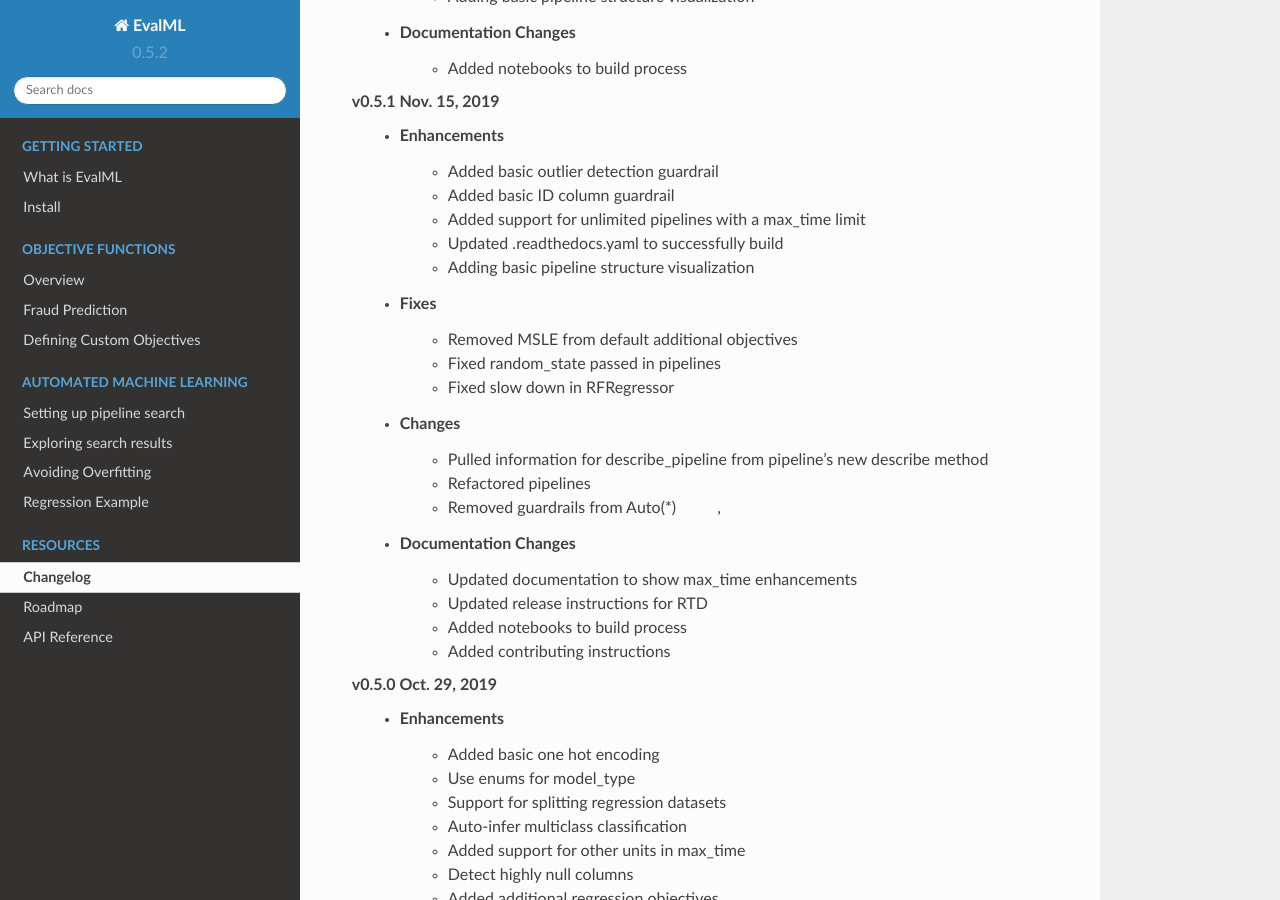
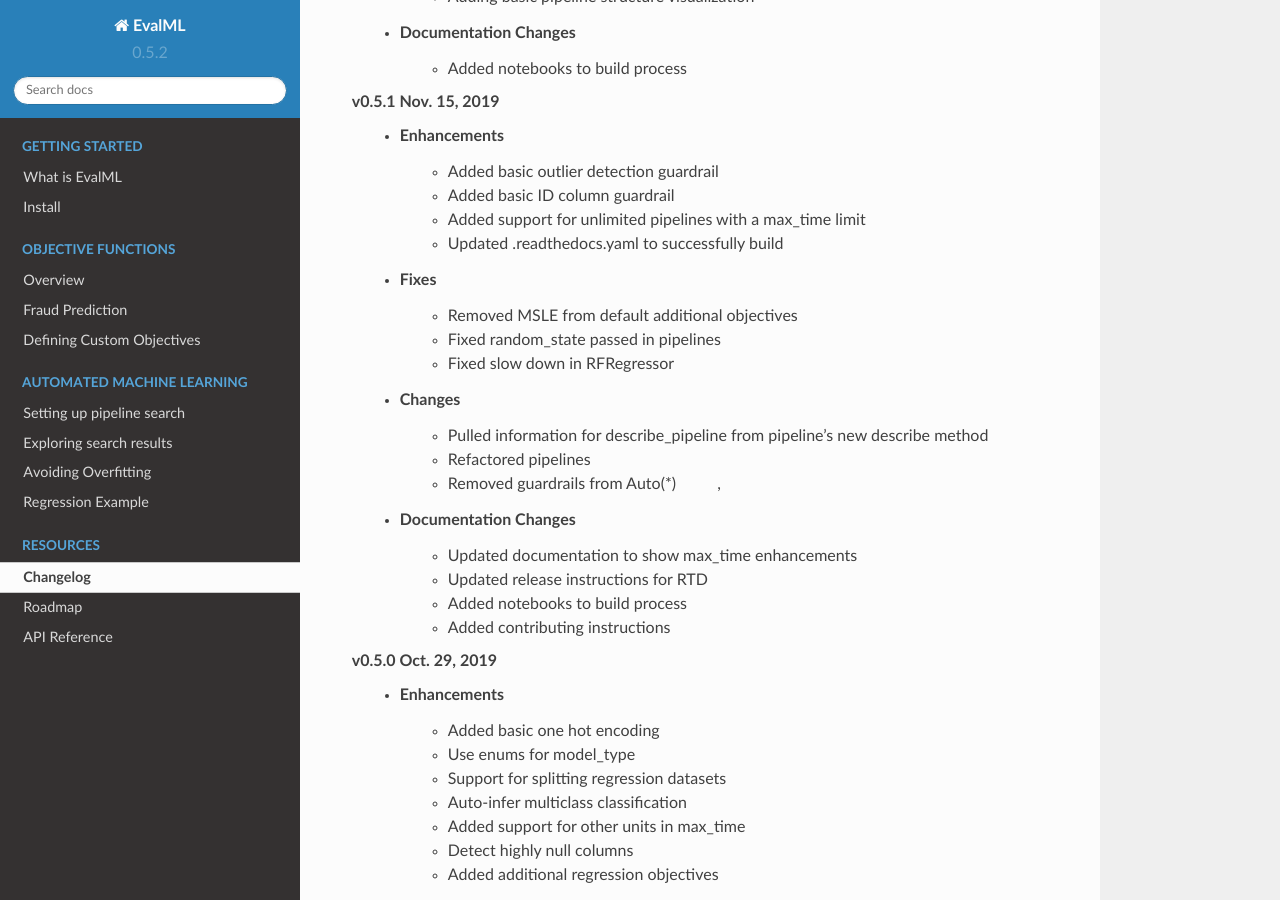
Before and after one commit to alteryx/evalml, a Sphinx documentation site: the page built from docs/source/changelog.rst, in a window 1280 px wide and 900 px high, scrolled down 609 px. Built offline with Sphinx 7.4.7 and the Read the Docs theme 2.0.0, drawn with Linux system fonts in a browser that asks for light colours; pages that are not in the unit, such as notebooks, are missing from menus.

Commit message:
fix dup in changelog

```diff
--- a/docs/source/changelog.rst
+++ b/docs/source/changelog.rst
@@ -27,7 +27,6 @@
         * Added basic ID column guardrail :pr:`135`
         * Added support for unlimited pipelines with a max_time limit :pr:`70`
         * Updated .readthedocs.yaml to successfully build :pr:`188`
-        * Adding basic pipeline structure visualization :pr:`211`
     * Fixes
         * Removed MSLE from default additional objectives :pr:`203`
         * Fixed random_state passed in pipelines :pr:`204`
```
